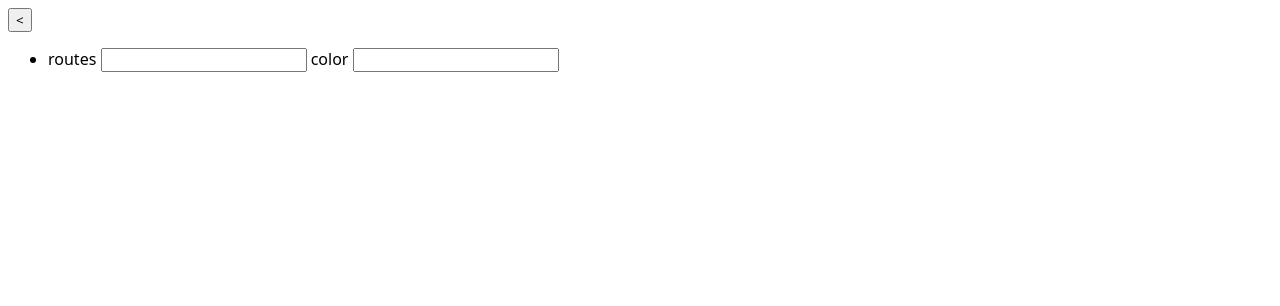
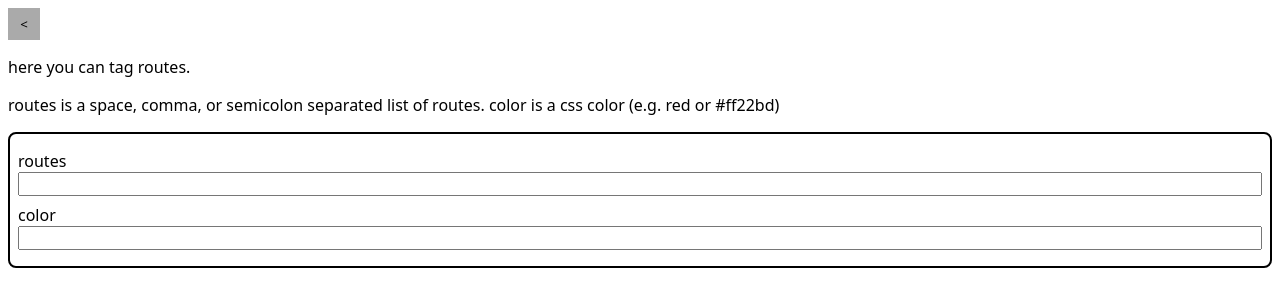
Before and after one commit to polferov/kvg2, a SvelteKit app in the folder frontend/: page /settings/tags in a window 1280 px wide. Shown: the top 306 px of the page. Built offline with nearby package versions, Linux system fonts and the light colour scheme.

Commit message:
style tags settings and back btn

```diff
--- a/frontend/src/components/back.svelte
+++ b/frontend/src/components/back.svelte
@@ -1,10 +1,18 @@
 <script lang="ts">
-    function back(){
-        history.back()
-    }
+  function back() {
+    history.back();
+  }
 </script>
 
+<button class="back" on:click={back}>
+  {"<"}
+</button>
 
-<button on:click={back}>
-    {"<"}
-</button>
+<style>
+  .back {
+    border: none;
+    width: 2rem;
+    height: 2rem;
+    background: #aaa;
+  }
+</style>
--- a/frontend/src/routes/settings/tags/+page.svelte
+++ b/frontend/src/routes/settings/tags/+page.svelte
@@ -38,13 +38,48 @@
 </script>
 
 <Back />
-<ul>
+<p>
+  here you can tag routes.
+</p>
+<p>
+  routes is a space, comma, or semicolon separated list of routes. color is a css color (e.g. red or #ff22bd)
+</p>
+<ul class="tags">
   {#each models as model}
-    <li>
-      <span>routes</span>
-      <input on:keyup={save} bind:value={model.routes} />
-      <span>color</span>
-      <input on:keyup={save} bind:value={model.color} />
+    <li class="tag">
+      <div class="labeled-input">
+        <span>routes</span>
+        <input on:keyup={save} bind:value={model.routes} />
+      </div>
+      <div class="labeled-input">
+        <span>color</span>
+        <input on:keyup={save} bind:value={model.color} />
+      </div>
     </li>
   {/each}
 </ul>
+
+<style>
+  .tags {
+    list-style: none;
+    padding: 0;
+    margin: 0;
+  }
+
+  .tag {
+    border: solid 2px;
+    margin-bottom: 1rem;
+    padding: .5rem;
+    border-radius: .5rem;
+  }
+
+  .labeled-input {
+    margin-block: .5rem;
+    display: flex;
+    flex-direction: column;
+  }
+
+  .labeled-input * {
+    display: block;
+  }
+</style>
```
